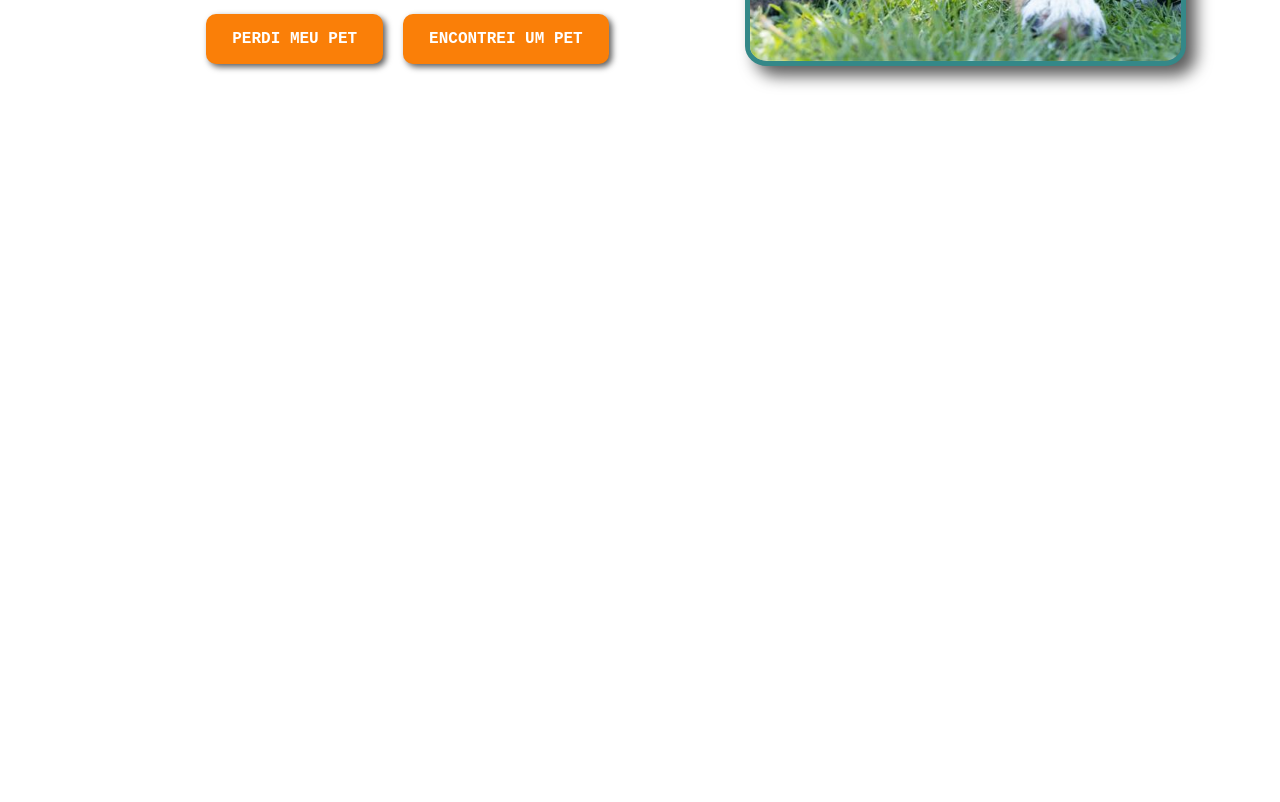
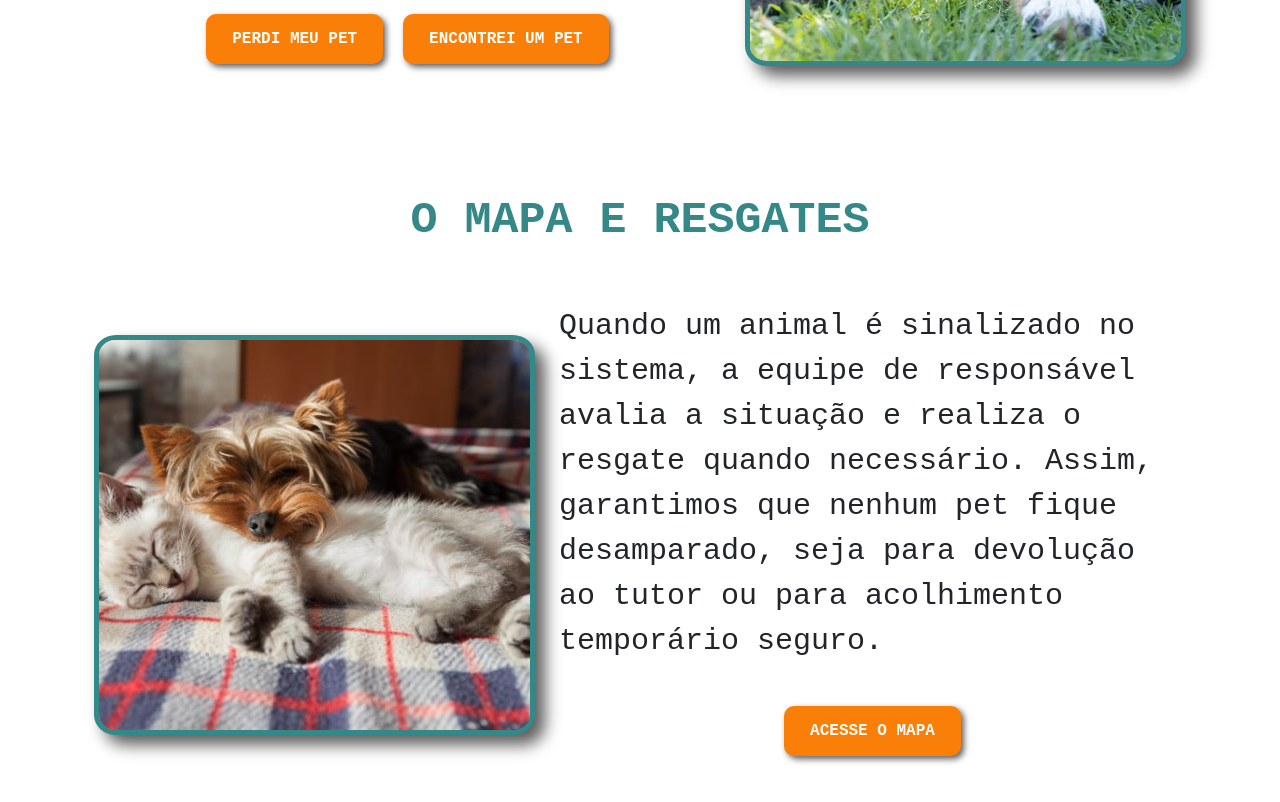
Before and after one commit to raven-aaron/Projeto-Resgate-e-Mapeamento-FATEC, a Next.js app in the folder ProjetoNext/: page / in a window 1280 px wide. Shown: the part 500-1302 px from the top of the page. Before the commit the page ends 800 px from the top, so only its background shows below. Built offline with nearby package versions, Linux system fonts and the light colour scheme.

Commit message:
feat: Fiz o outro Section na Pagina inicial

```diff
--- a/ProjetoNext/app/page.tsx
+++ b/ProjetoNext/app/page.tsx
@@ -34,8 +34,29 @@ export default function Home() {
               </Col>
             </Row>
         </section>
+        <section className="container mt-5 mb-5">
+            <br /><br /><br />
+            <h1 className={`${styles.tituloDestaque}`}>O MAPA E RESGATES</h1> <br /><br />
 
+            <div className="row align-items-center flex-md-row-reverse">
+                <div className="col-md-7 item-4">
+                    <div className={styles.textos}>
+                        <p>Quando um animal é sinalizado no sistema, a equipe de responsável avalia a situação e realiza o resgate
+                        quando necessário. Assim, garantimos que nenhum pet fique desamparado, seja para devolução ao tutor ou
+                        para acolhimento temporário seguro.</p>
+                    </div>
 
+                     <div className="text-center">
+                        <a href="mapa-interativo.html" className={`btn ${styles.btnCustom}`}>ACESSE O MAPA</a>
+                    </div>
+
+                </div>
+
+                <div className="col-md-5 item-3 text-center">
+                    <img id="cachorrogato2" src="assets/img/cachorrogato2.jpg" className={`img-fluid ${styles.imgBordaPadrao}`} />
+                </div>
+            </div>
+        </section>
       </Container>
     </div>
   );
```
